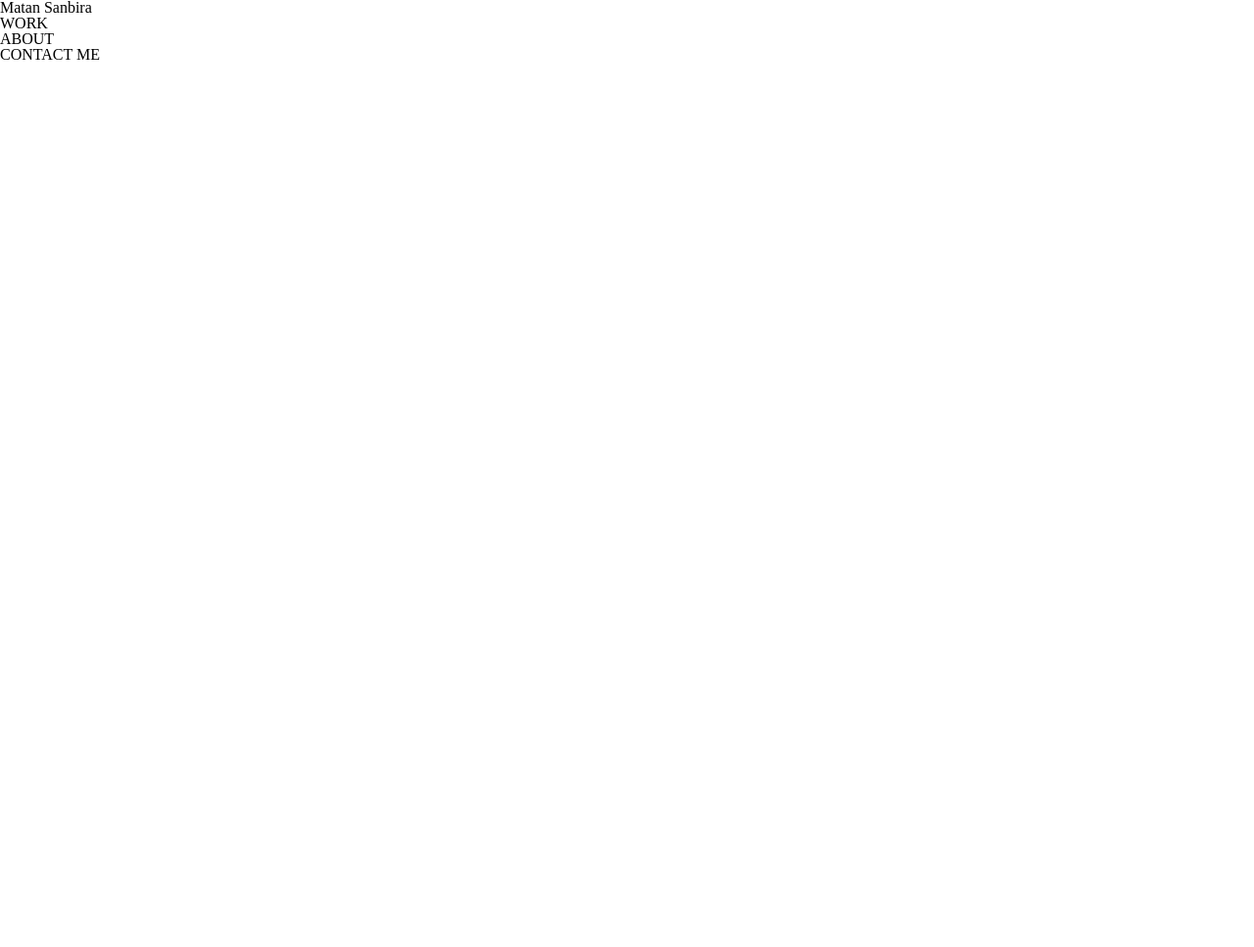
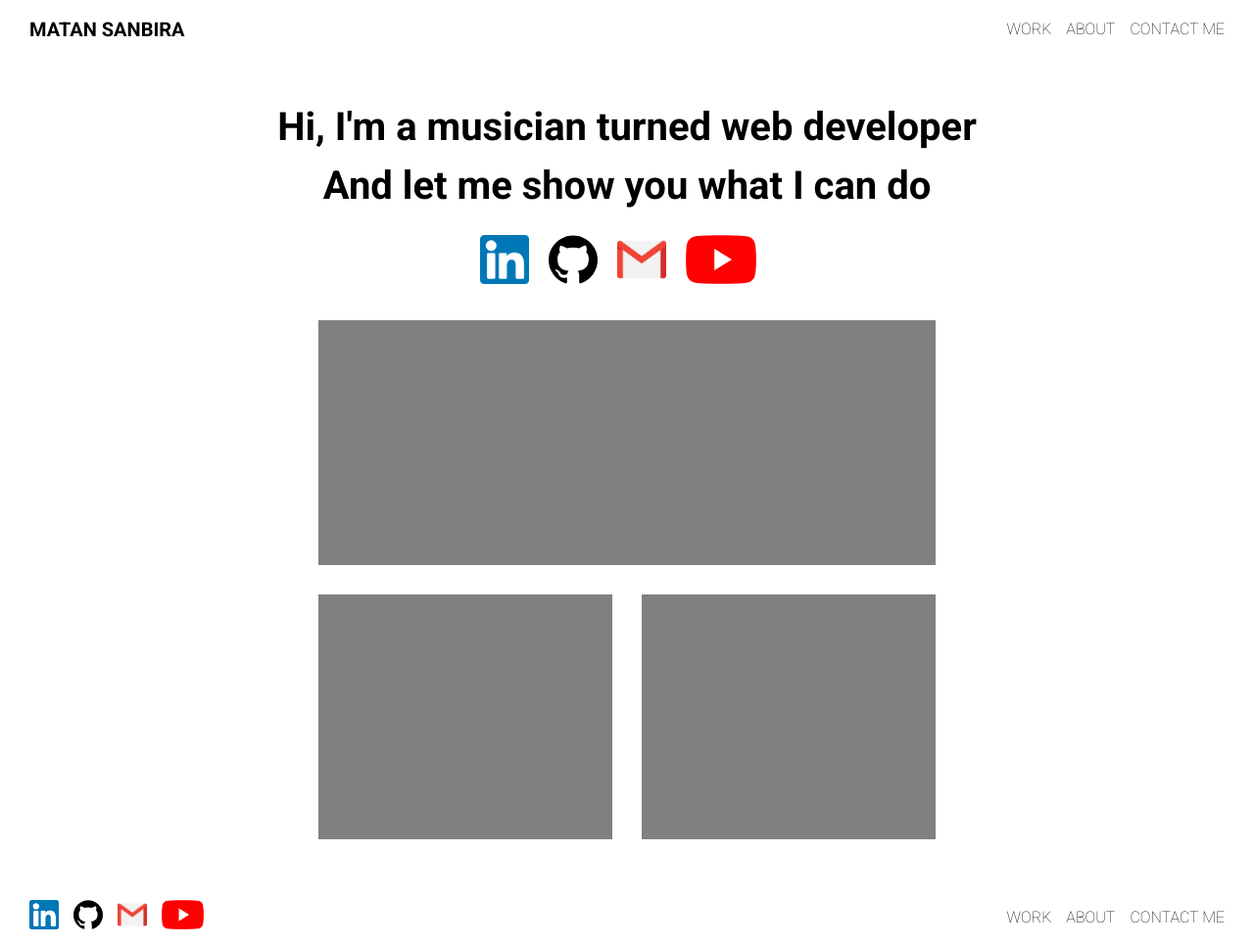
Before and after one commit to MSanbira/portfolio, a plain HTML site: page index.html in a window 1280 px wide. Shown: the whole page at 98% size. Before the commit the page ends 800 px from the top, so only its background shows below. Drawn offline with Linux system fonts and the light colour scheme.

Commit message:
home page layout

```diff
--- a/index.html
+++ b/index.html
@@ -6,25 +6,84 @@
     <meta http-equiv="X-UA-Compatible" content="IE=edge">
     <title>Matan Sanbira portfolio</title>
     <meta name="viewport" content="width=device-width, initial-scale=1">
+    <link href="https://fonts.googleapis.com/css?family=Roboto:100,200,300,400,500,600,700,800" rel="stylesheet">
     <link rel="stylesheet" type="text/css" media="screen" href="main.css" />
-
 </head>
 
 <body>
     <div class="wrapper-home">
         <header class="primary-header">
-            <h2 class="name">Matan Sanbira</h2>
+            <h2 class="name">MATAN SANBIRA</h2>
             <nav class="primary-nav">
                 <ul>
-                    <li data-nav="work">WORK</li>
-                    <li data-nav="about">ABOUT</li>
-                    <li data-nav="contact">CONTACT ME</li>
+                    <li class="nav-btn" data-nav="work">WORK</li>
+                    <li class="nav-btn" data-nav="about">ABOUT</li>
+                    <li class="nav-btn" data-nav="contact">CONTACT ME</li>
                 </ul>
             </nav>
-
         </header>
 
+        <div class="container">
+            <section class="primary-hero">
+                <h1>Hi, I'm a musician turned web developer
+                    <br> And let me show you what I can do</h1>
+                <div class="social-icons">
+                    <a href="*" target="_blank">
+                        <img src="assets/in.png" alt="linked-in">
+                    </a>
+                    <a href="*" target="_blank">
+                        <img src="assets/git.svg" alt="github">
+                    </a>
+                    <a href="*" target="_blank">
+                        <img src="assets/gmail.png" alt="gmail">
+                    </a>
+                    <a href="*" target="_blank">
+                        <img src="assets/youtube.png" alt="youtube">
+                    </a>
+                </div>
+            </section>
+
+            <section class="mockups">
+                <div class="mockup col-1-1">
+
+                </div>
+                <div class="col-1-2">
+                    <div class="mockup">
+
+                    </div>
+                    <div class="mockup">
+
+                    </div>
+                </div>
+            </section>
+        </div>
+
     </div>
+
+    <footer class="primary-footer">
+        <div class="social-icons-footer">
+            <a href="*" target="_blank">
+                <img src="assets/in.png" alt="linked-in">
+            </a>
+            <a href="*" target="_blank">
+                <img src="assets/git.svg" alt="github">
+            </a>
+            <a href="*" target="_blank">
+                <img src="assets/gmail.png" alt="gmail">
+            </a>
+            <a href="*" target="_blank">
+                <img src="assets/youtube.png" alt="youtube">
+            </a>
+        </div>
+
+        <nav class="primary-nav">
+            <ul>
+                <li class="nav-btn" data-nav="work">WORK</li>
+                <li class="nav-btn" data-nav="about">ABOUT</li>
+                <li class="nav-btn" data-nav="contact">CONTACT ME</li>
+            </ul>
+        </nav>
+    </footer>
     <script src="main.js"></script>
 </body>
 
--- a/main.css
+++ b/main.css
@@ -54,3 +54,134 @@ table {
     -moz-box-sizing: border-box;
     -webkit-box-sizing: border-box;
 }
+
+body {
+    font-family: "Roboto", Arial, Helvetica, sans-serif;
+    line-height: 1.5;
+    background-color: white;
+    color: black;
+}
+
+.container {
+    width: 960px;
+    padding: 20px;
+    margin: 0 auto;
+}
+
+.col-1-1, .col-1-2 {
+    width: 630px;
+    height: 250px;
+    margin: 0 auto 30px auto;
+}
+
+.col-1-2 {
+    display: flex;
+    flex-flow: row nowrap;
+    justify-content: space-between;
+}
+
+/* typography */
+
+h1 {
+    font-size: 40px;
+    font-weight: bolder;
+    text-align: center;
+}
+
+h2 {
+    font-size: 20px;
+    font-weight: bolder;
+}
+
+/* header */
+
+.primary-header {
+    display: flex;
+    flex-flow: row nowrap;
+    justify-content: space-between;
+    align-items: center;
+    height: 60px;
+    padding: 0 30px;
+    margin-bottom: 20px;
+}
+
+.name {
+    cursor: pointer;
+}
+
+.primary-nav ul {
+    display: flex;
+    flex-flow: row nowrap;
+}
+
+.primary-nav li {
+    cursor: pointer;
+    font-size: 16px;
+    font-weight: lighter;
+    padding-left: 15px;
+}
+
+.primary-nav li:hover {
+    font-weight: bold;
+    transition: 1s;
+}
+
+/* hero */
+
+.primary-hero {
+    width: 100%;
+    padding: 0 15px 30px 15px;
+}
+
+.primary-hero h1 {
+    margin-bottom: 20px;
+}
+
+.social-icons {
+    display: flex;
+    flex-flow: row nowrap;
+    width: 300px;
+    margin: 0 auto;
+}
+
+.social-icons img {
+    height: 50px;
+    padding-right: 20px;
+}
+
+.social-icons a:last-child img {
+    padding-right: 0;
+}
+
+/* mockups */
+
+.col-1-1.mockup {
+    background-color: gray;
+}
+
+.col-1-2 .mockup {
+    width: 300px;
+    height: 100%;
+    background-color: gray;
+}
+
+/* footer */
+
+.primary-footer {
+    display: flex;
+    flex-flow: row nowrap;
+    justify-content: space-between;
+    padding: 0 30px;
+    height: 60px;
+    align-items: center;
+}
+
+.social-icons-footer {
+    display: flex;
+    flex-flow: row nowrap;
+}
+
+.social-icons-footer img {
+    height: 30px;
+    padding-right: 15px;
+}
```
Also changed, not shown: assets/git.svg (added), assets/gmail.png (added), assets/in.png (added), assets/youtube.png (added).
